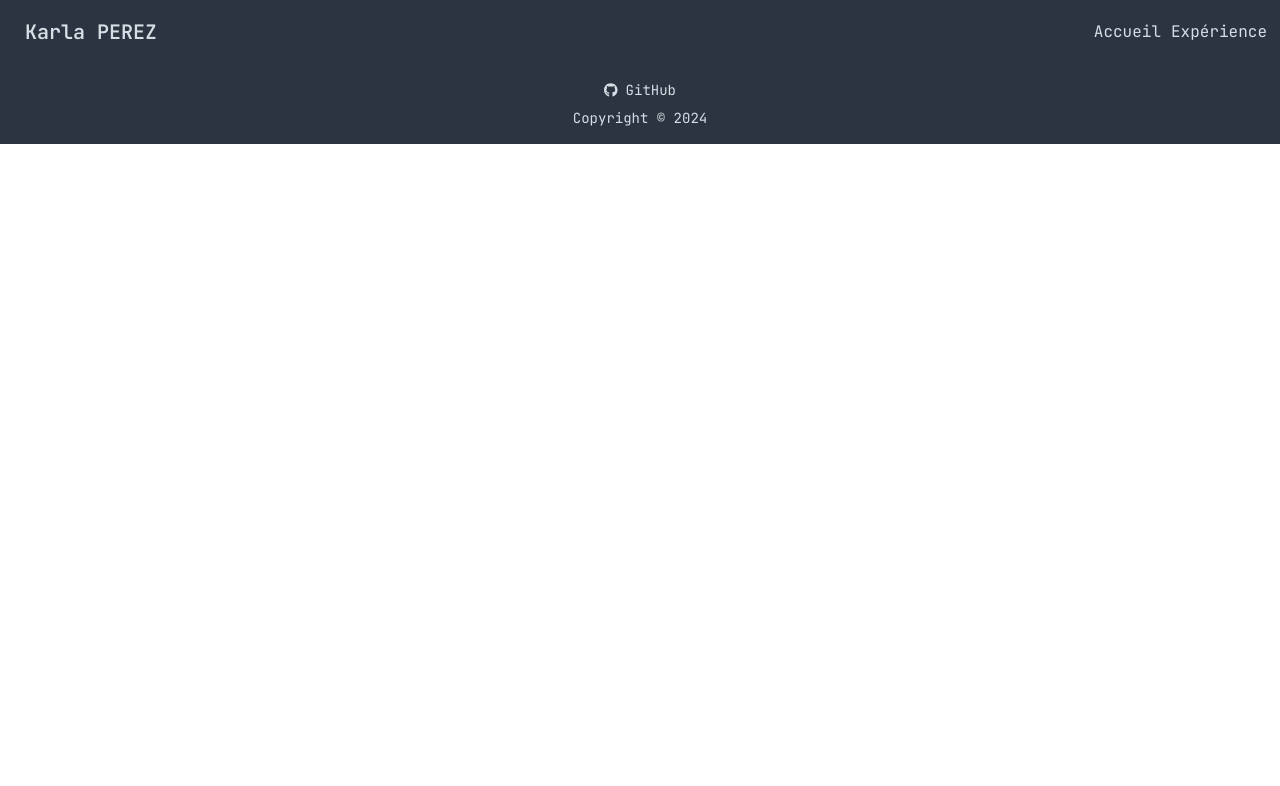
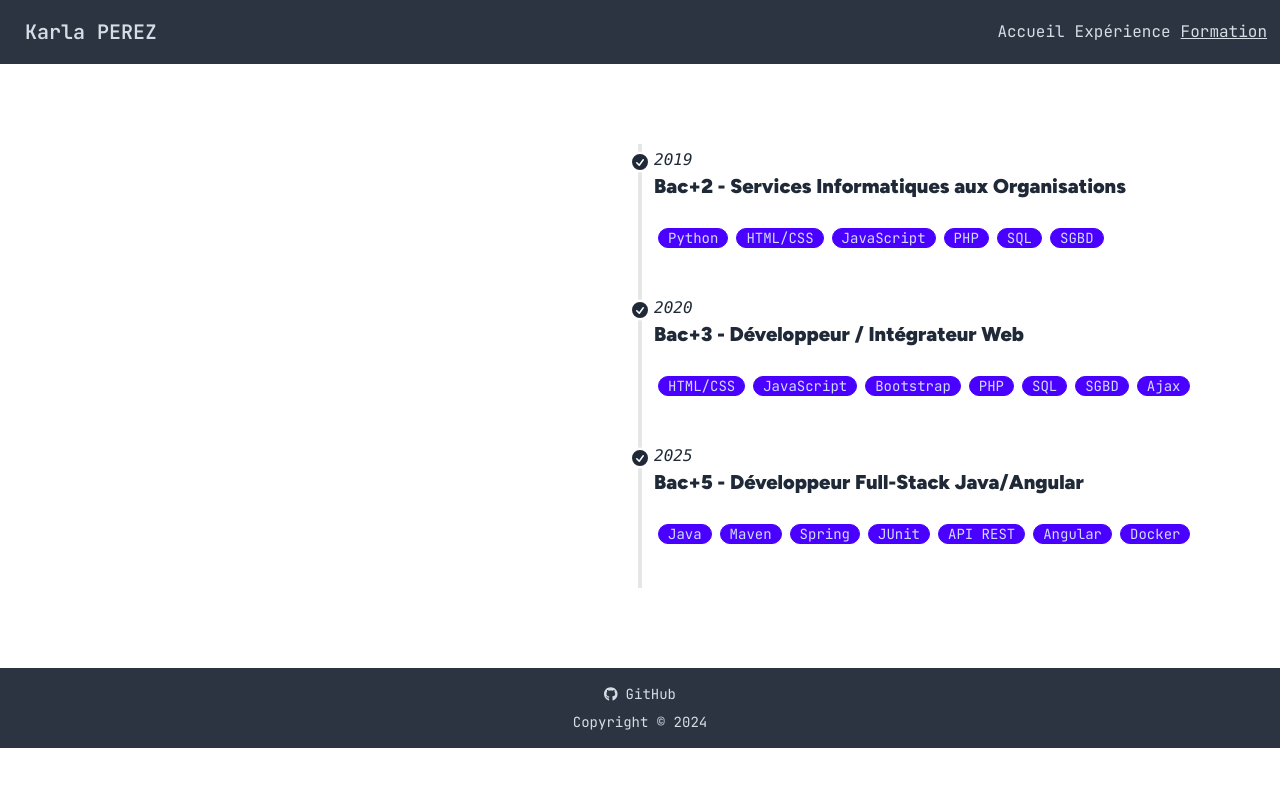
Before and after one commit to karla-perez-brugues/portfolio, an Angular app: page /formation in a window 1280 px wide. Before the commit this address led to /. Shown: the top 786 px of the page. Built offline with nearby package versions, Linux system fonts and the light colour scheme.

Commit message:
add education feature

```diff
--- /dev/null
+++ b/public/data/education.json
@@ -0,0 +1,49 @@
+[
+  {
+    "id": 1,
+    "title": "Services Informatiques aux Organisations",
+    "school": "Groupe GEFOR",
+    "level": "Bac+2",
+    "year": 2019,
+    "skills": [
+      "Python",
+      "HTML/CSS",
+      "JavaScript",
+      "PHP",
+      "SQL",
+      "SGBD"
+    ]
+  },
+  {
+    "id": 2,
+    "title": "Développeur / Intégrateur Web",
+    "school": "IFOCOP",
+    "level": "Bac+3",
+    "year": 2020,
+    "skills": [
+      "HTML/CSS",
+      "JavaScript",
+      "Bootstrap",
+      "PHP",
+      "SQL",
+      "SGBD",
+      "Ajax"
+    ]
+  },
+  {
+    "id": 3,
+    "title": "Développeur Full-Stack Java/Angular",
+    "school": "OpenClassrooms",
+    "level": "Bac+5",
+    "year": 2025,
+    "skills": [
+      "Java",
+      "Maven",
+      "Spring",
+      "JUnit",
+      "API REST",
+      "Angular",
+      "Docker"
+    ]
+  }
+]
--- a/src/app/app.routes.ts
+++ b/src/app/app.routes.ts
@@ -1,8 +1,10 @@
 import { Routes } from '@angular/router';
 import {HeroComponent} from './pages/hero/hero.component';
 import {ExperienceListComponent} from './pages/experience-list/experience-list.component';
+import {EducationListComponent} from './pages/education-list/education-list.component';
 
 export const routes: Routes = [
   { path: '', component: HeroComponent},
   { path: 'experience', component: ExperienceListComponent},
+  { path: 'formation', component: EducationListComponent},
 ];
--- a/src/app/components/header/header.component.html
+++ b/src/app/components/header/header.component.html
@@ -6,6 +6,7 @@
     <ul class="menu-horizontal">
       <li><a class="link link-hover" routerLink="" routerLinkActive="link-active" [routerLinkActiveOptions]="{ exact: true }">Accueil</a></li>
       <li><a class="link link-hover" routerLink="experience" routerLinkActive="link-active" [routerLinkActiveOptions]="{ exact: true }">Expérience</a></li>
+      <li><a class="link link-hover" routerLink="formation" routerLinkActive="link-active" [routerLinkActiveOptions]="{ exact: true }">Formation</a></li>
     </ul>
   </div>
 </div>
--- /dev/null
+++ b/src/app/core/services/education.service.ts
@@ -0,0 +1,19 @@
+import {Injectable} from '@angular/core';
+import {HttpClient} from '@angular/common/http';
+import {Observable} from 'rxjs';
+import {Education} from '../models/education.model';
+
+@Injectable({
+  providedIn: 'root'
+})
+export class EducationService {
+  private url = './data/education.json';
+
+  private constructor(
+    private http: HttpClient,
+  ) {}
+
+  getEducation(): Observable<Education[]> {
+    return this.http.get<Education[]>(this.url);
+  }
+}
--- /dev/null
+++ b/src/app/pages/education-list/education-list.component.html
@@ -0,0 +1,35 @@
+<div class="container my-20">
+  <ul class="timeline timeline-snap-icon max-md:timeline-compact timeline-vertical">
+    @for (education of (education$ | async) ; track education.id) {
+      <li>
+        <hr />
+        <div class="timeline-start">
+        <!-- TODO: put something here -->
+        </div>
+        <div class="timeline-middle">
+          <svg
+            xmlns="http://www.w3.org/2000/svg"
+            viewBox="0 0 20 20"
+            fill="currentColor"
+            class="h-5 w-5">
+            <path
+              fill-rule="evenodd"
+              d="M10 18a8 8 0 100-16 8 8 0 000 16zm3.857-9.809a.75.75 0 00-1.214-.882l-3.483 4.79-1.88-1.88a.75.75 0 10-1.06 1.061l2.5 2.5a.75.75 0 001.137-.089l4-5.5z"
+              clip-rule="evenodd" />
+          </svg>
+        </div>
+        <div class="mb-10 timeline-end">
+          <time class="font-mono italic">{{ education.year }}</time>
+          <h2 class="text-xl font-black">{{ education.level }} - {{ education.title }}</h2>
+          <br>
+          <div>
+            @for (skill of education.skills; track skill) {
+              <div class="badge badge-primary m-1">{{skill}}</div>
+            }
+          </div>
+        </div>
+        <hr />
+      </li>
+    }
+  </ul>
+</div>
--- /dev/null
+++ b/src/app/pages/education-list/education-list.component.ts
@@ -0,0 +1,24 @@
+import {Component, OnInit} from '@angular/core';
+import {Observable} from 'rxjs';
+import {Education} from '../../core/models/education.model';
+import {EducationService} from '../../core/services/education.service';
+import {AsyncPipe} from '@angular/common';
+
+@Component({
+  selector: 'app-education-list',
+  standalone: true,
+  imports: [
+    AsyncPipe
+  ],
+  templateUrl: './education-list.component.html',
+  styleUrl: './education-list.component.scss'
+})
+export class EducationListComponent implements OnInit {
+  education$!: Observable<Education[]>;
+
+  constructor(private educationService: EducationService) {}
+
+  ngOnInit() {
+    this.education$ = this.educationService.getEducation();
+  }
+}
```
Also changed, not shown: src/app/core/models/education.model.ts (added, +8 -0 lines), src/app/pages/education-list/education-list.component.scss (added), 1 other file (tests, documents, lock files or other folders).
